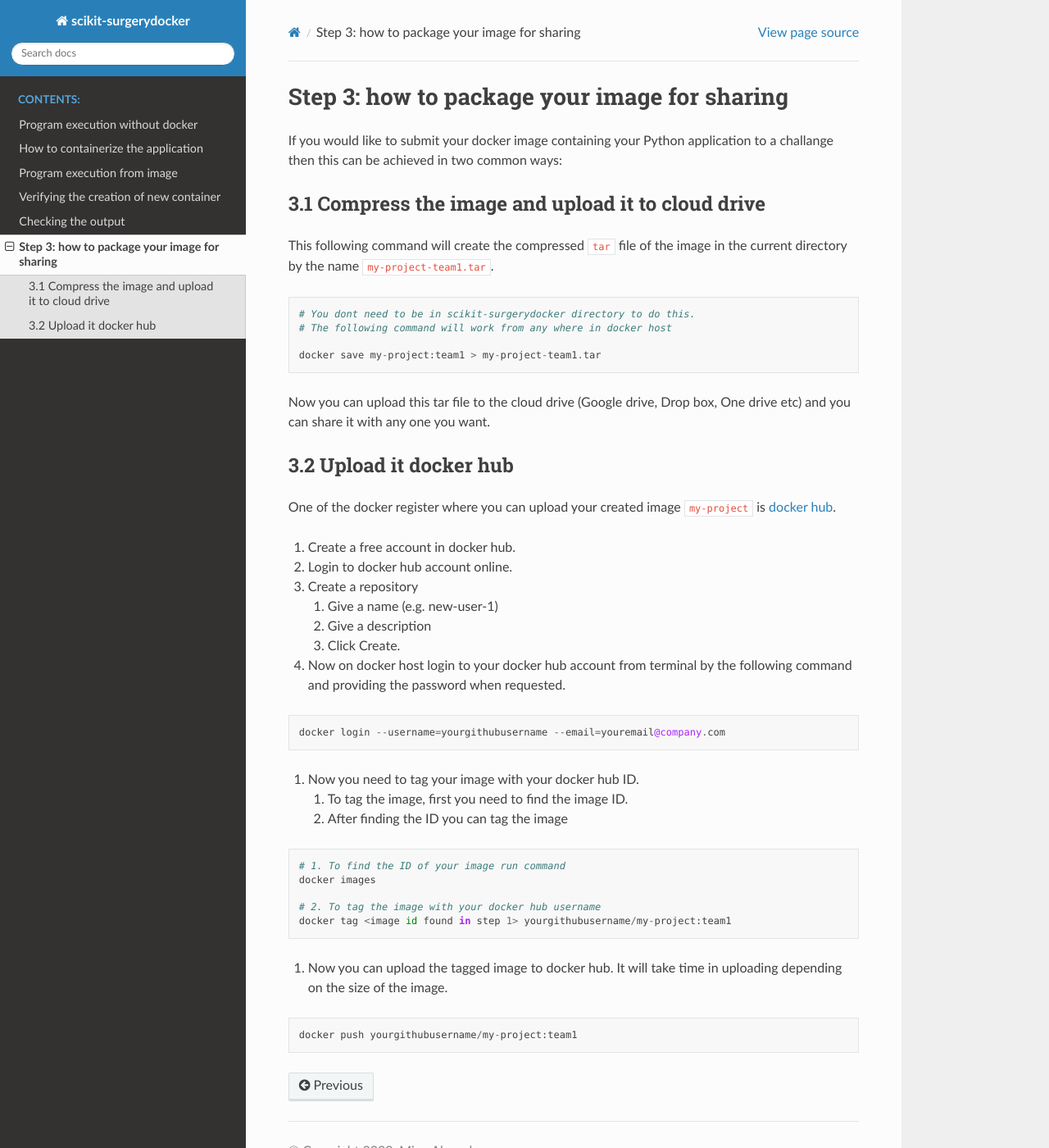
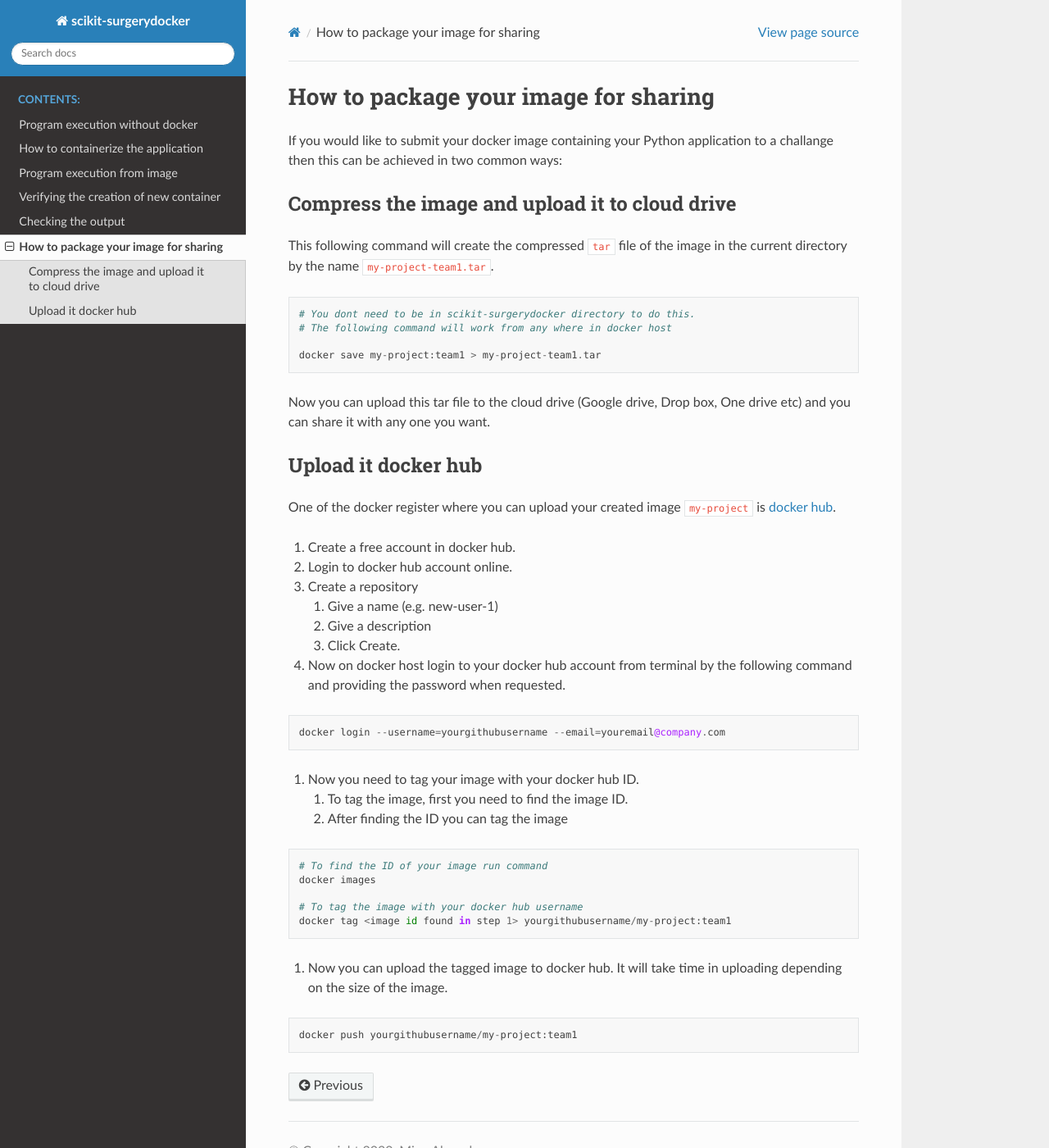
Before and after one commit to UCL/scikit-surgerydocker, a Sphinx documentation site: the page built from docs/source/step6.md, in a window 1280 px wide and 1400 px high. Shown: the whole window at 82% size. Built offline with Sphinx 7.4.7 and the Read the Docs theme 2.0.0, drawn with Linux system fonts in a browser that asks for light colours.

Commit message:
Issue #10: formatting and typos removed

````diff
--- a/docs/source/index.rst
+++ b/docs/source/index.rst
@@ -1,8 +1,3 @@
-.. scikit-surgerydocker documentation master file, created by
-   sphinx-quickstart on Mon Dec 14 18:35:56 2020.
-   You can adapt this file completely to your liking, but it should at least
-   contain the root `toctree` directive.
-
 Welcome to scikit-surgerydocker's documentation!
 ================================================
 
--- a/docs/source/step6.md
+++ b/docs/source/step6.md
@@ -1,7 +1,7 @@
-### Step 3: how to package your image for sharing
+# How to package your image for sharing
 If you would like to submit your docker image containing your Python application to a challange then this can be achieved in two common ways:
 
-#### 3.1 Compress the image and upload it to cloud drive
+## Compress the image and upload it to cloud drive
 This following command will create the compressed `tar` file of the image in the current directory by the name `my-project-team1.tar`.
 
 ```
@@ -13,7 +13,7 @@ docker save my-project:team1 > my-project-team1.tar
 
 Now you can upload this tar file to the cloud drive (Google drive, Drop box, One drive etc) and you can share it with any one you want.
 
-#### 3.2 Upload it docker hub
+## Upload it docker hub
 One of the docker register where you can upload your created image `my-project` is [docker hub](https://hub.docker.com/).
 1. Create a free account in docker hub.
 2. Login to docker hub account online.
@@ -29,10 +29,10 @@ docker login --username=yourgithubusername --email=youremail@company.com
     1. To tag the image, first you need to find the image ID.
     2. After finding the ID you can tag the image
 ```
-# 1. To find the ID of your image run command
+# To find the ID of your image run command
 docker images
 
-# 2. To tag the image with your docker hub username
+# To tag the image with your docker hub username
 docker tag <image id found in step 1> yourgithubusername/my-project:team1
 ```
 6. Now you can upload the tagged image to docker hub. It will take time in uploading depending on the size of the image.
````
